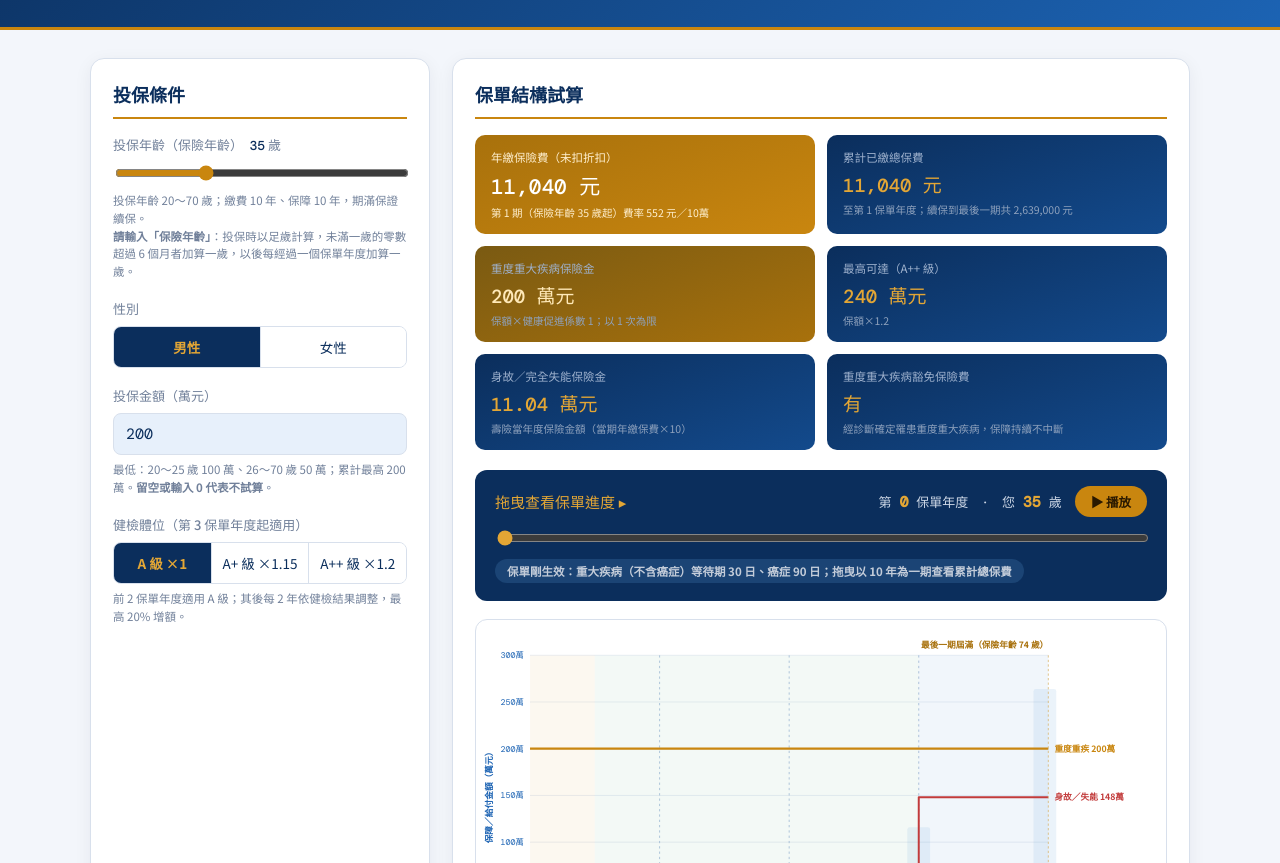
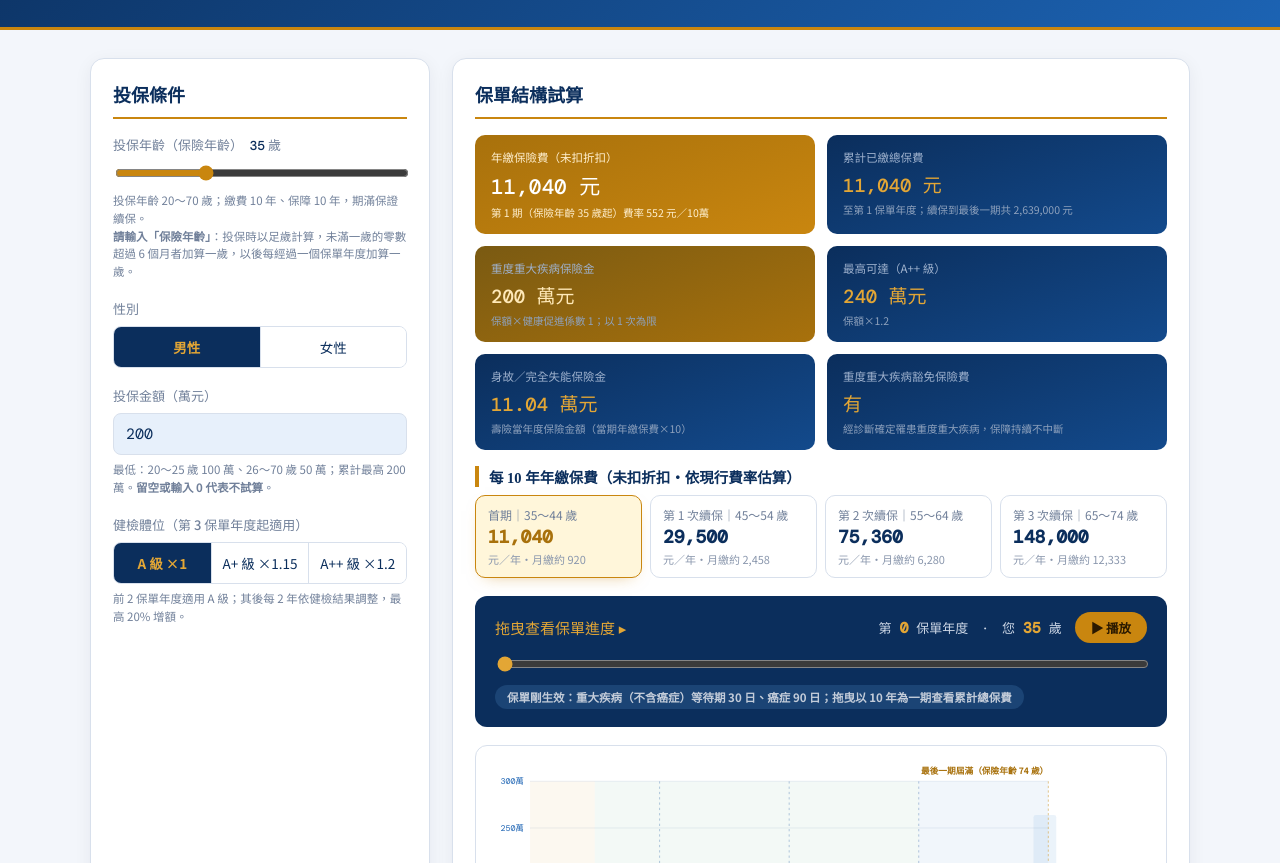
Before and after one commit to johngyh/product, a plain HTML site: page tdd-calculator.html in a window 1280 px wide. Shown: the part 237-1100 px from the top of the page. Drawn offline with nearby package versions, Linux system fonts and the light colour scheme.

Commit message:
TSDD/TDD: add per-decade annual premium cards under the result stats
Co-Authored-By: Claude Opus 5.5 <noreply@anthropic.com>
Claude-Session: https://claude.ai/code/session_019u2faefoUSP6FTYAkUqqNT

```diff
--- a/tdd-calculator.html
+++ b/tdd-calculator.html
@@ -138,6 +138,15 @@
   th{ background:var(--navy); color:var(--gold-hi); font-family:"Noto Sans TC",sans-serif; font-weight:500; position:sticky; top:0; }
   tr.current-row td{background:#fff0d0;font-weight:700;}
   .grid > .card{min-width:0;}
+  .ps-title{font-family:"Noto Serif TC",serif;font-weight:700;font-size:14.5px;color:var(--navy);margin:-4px 0 8px;padding-left:10px;border-left:4px solid var(--gold);}
+  .period-strip{display:grid;grid-template-columns:repeat(auto-fit,minmax(118px,1fr));gap:8px;margin-bottom:18px;}
+  .ps{background:#fff;border:1px solid var(--line);border-radius:10px;padding:10px 12px;transition:.2s;}
+  .ps .ps-age{font-size:12px;color:#71809a;}
+  .ps .ps-prem{font-family:"DM Mono",monospace;font-size:18px;font-weight:600;color:var(--navy);margin-top:2px;}
+  .ps .ps-sub{font-size:11px;color:#8a97ad;margin-top:2px;}
+  .ps.now{background:#fff6da;border-color:var(--gold);box-shadow:0 6px 16px -10px rgba(201,134,15,.6);}
+  .ps.now .ps-prem{color:#a8710c;}
+  .ps.done{opacity:.6;}
   @keyframes pvgrow{from{transform:scaleY(0)}to{transform:scaleY(1)}}
   .pvg{transform-box:fill-box;transform-origin:50% 100%;animation:pvgrow .6s cubic-bezier(.3,.8,.3,1);}
   .pv{margin:18px 0 6px;padding:18px 16px 14px;border:1px solid var(--line);border-radius:14px;background:#fff;}
@@ -310,6 +319,8 @@
     <div class="card">
       <h2>保單結構試算</h2>
       <div class="results" id="statsGrid"></div>
+      <div class="ps-title">每 10 年年繳保費（未扣折扣・依現行費率估算）</div>
+      <div class="period-strip" id="periodStrip"></div>
       <div class="scrubber">
         <div class="scrubber-top">
           <div class="ttl">拖曳查看保單進度 ▸</div>
@@ -480,6 +491,11 @@ function premViz(c){
 }
 
 function renewTable(c){
+  const strip = document.getElementById('periodStrip');
+  if(strip && c.periods){
+    const py = state.policyYear, cur = Math.min(c.periods.length-1, Math.floor(Math.max(py-1,0)/10));
+    strip.innerHTML = c.has ? c.periods.map((p,n) => `<div class="ps ${n===cur?'now':(n<cur?'done':'')}"><div class="ps-age">${n===0?'首期':'第 '+n+' 次續保'}｜${p.age}～${p.age+9} 歲</div><div class="ps-prem">${fmt(p.prem)}</div><div class="ps-sub">元／年・月繳約 ${fmt(p.prem/12)}</div></div>`).join('') : '';
+  }
   const el = document.getElementById('renewBox'); if(!el || !c.periods) return;
   const py = state.policyYear;
   const cur = Math.min(c.periods.length-1, Math.floor(Math.max(py-1,0)/10));
```
Also changed, not shown: tsdd-calculator.html (+16 -0 lines).
